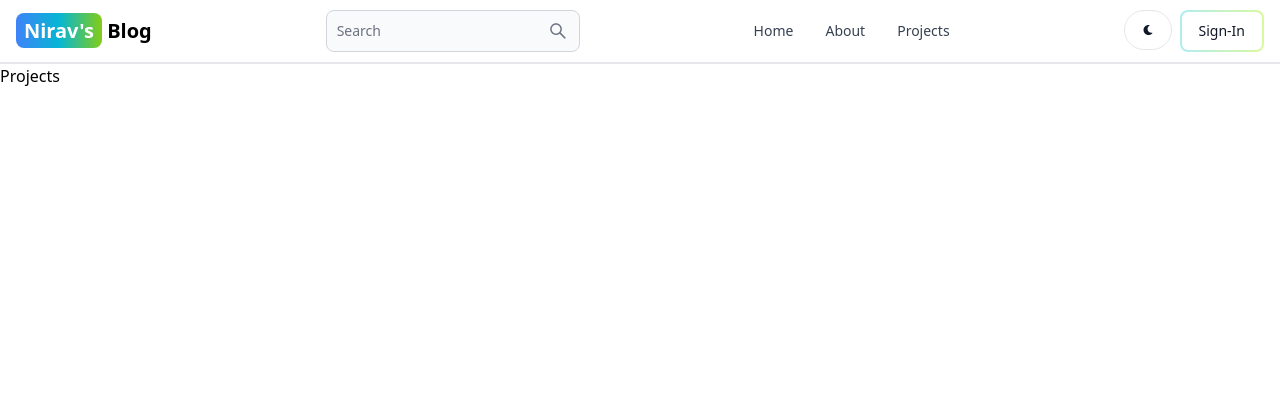
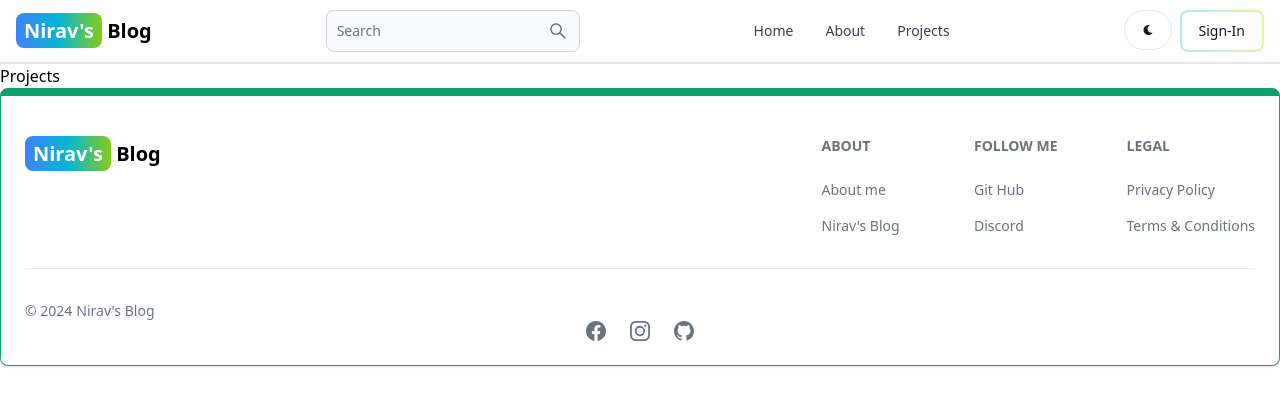
Before and after one commit to nrpatel370/mernBlog, a React (Vite) app in the folder client/: page /projects in a window 1280 px wide. Shown: the top 406 px of the page. Built offline with nearby package versions, Linux system fonts and the light colour scheme.

Commit message:
added footer component

```diff
--- a/client/src/App.css
+++ b/client/src/App.css
@@ -1,5 +1,4 @@
 #root {
-  max-width: 1280px;
   margin: 0;
 }
 
--- a/client/src/App.jsx
+++ b/client/src/App.jsx
@@ -8,6 +8,7 @@
 import Dashboard from './pages/Dashboard'
 import Projects from './pages/Projects'
 import Header from './components/Header'
+import Footer from './components/Footer'
 
 function App() {
   return (
@@ -21,6 +22,8 @@
         <Route path="/dashboard" element={<Dashboard />}/>
         <Route path="/projects" element={<Projects />}/>
       </Routes>
+      <Footer />
+
     </BrowserRouter>
   )
 }
--- /dev/null
+++ b/client/src/components/Footer.jsx
@@ -0,0 +1,75 @@
+import React from 'react'
+import { Footer} from 'flowbite-react'
+import { Link} from 'react-router-dom'
+import { BsFacebook, BsInstagram, BsGithub} from 'react-icons/bs'
+
+
+const FooterComponent = () => {
+  return (
+    <Footer container className='border border-t-8 border-green-500'>
+       <div className='w-full max-w-7xl mx-auto'>
+        <div className='grid w-full justify-between sm:flex md:grid-col-1'>
+            <div className='mt-5'>
+                <Link to="/" className='self-center whitespace-nowrap text-lg sm:text-xl font-semibold dark:text-white' >
+                    <span className='px-2 py-1 bg-gradient-to-r
+                    from-blue-500 via-cyan-500 to-lime-500 rounded-lg text-white '>
+                        Nirav's</span> Blog
+                </Link>
+
+            </div>
+
+            <div className='grid grid-cols-2 gap-8 mt-4 sm:grid-cols-3 sm:gap-6'>
+                <div>
+                    <Footer.Title title="about"/>
+                    <Footer.LinkGroup col>
+                        <Footer.Link href="https://nrpateldev.netlify.app" target='_blank' rel='noopener noreferrer'>
+                            About me
+                        </Footer.Link>
+                        <Footer.Link href="/about" target='_blank' rel='noopener noreferrer'>
+                            Nirav's Blog
+                        </Footer.Link>
+                    </Footer.LinkGroup>
+                </div>
+
+                <div>
+                    <Footer.Title title="Follow me"/>
+                    <Footer.LinkGroup col>
+                        <Footer.Link href="https://github.com/nrpatel370" target='_blank' rel='noopener noreferrer'>
+                            Git Hub
+                        </Footer.Link>
+                        <Footer.Link href="https://discord.gg/juAEJrNr" target='_blank' rel='noopener noreferrer'>
+                            Discord
+                        </Footer.Link>
+                    </Footer.LinkGroup>
+                </div>
+
+                <div>
+                    <Footer.Title title="Legal"/>
+                    <Footer.LinkGroup col>
+                        <Footer.Link href='#'>
+                            Privacy Policy
+                        </Footer.Link>
+                        <Footer.Link href="#">
+                            Terms & Conditions
+                        </Footer.Link>
+                    </Footer.LinkGroup>
+                </div>
+
+            </div>
+        </div>
+        <Footer.Divider />
+        <div className='w-full sm:flex sm:items-center sm:justify-between'>
+            <Footer.Copyright href="#" by="Nirav's Blog" year={new Date().getFullYear()}/>
+        </div>
+        <div className='flex gap-6 sm:mt-0 mt-4 sm:justify-center'>
+            <Footer.Icon href="#" icon={BsFacebook} />
+            <Footer.Icon href="https://www.instagram.com/nrpatel69420/" target='_blank' rel='noopener noreferrer' icon={BsInstagram} />
+            <Footer.Icon href="https://github.com/nrpatel370" icon={BsGithub} />
+
+        </div>
+       </div>
+    </Footer>
+  )
+}
+
+export default FooterComponent
```
